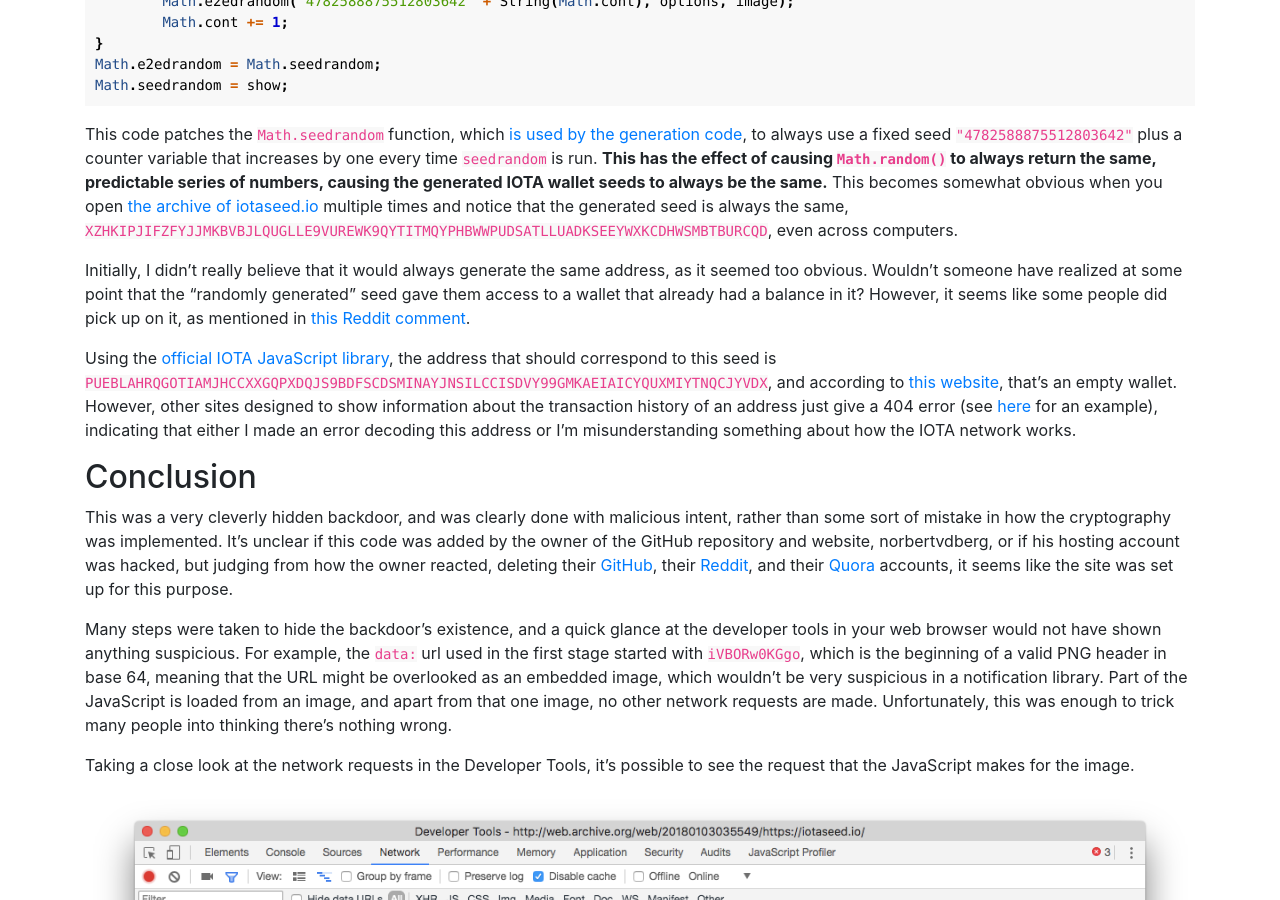
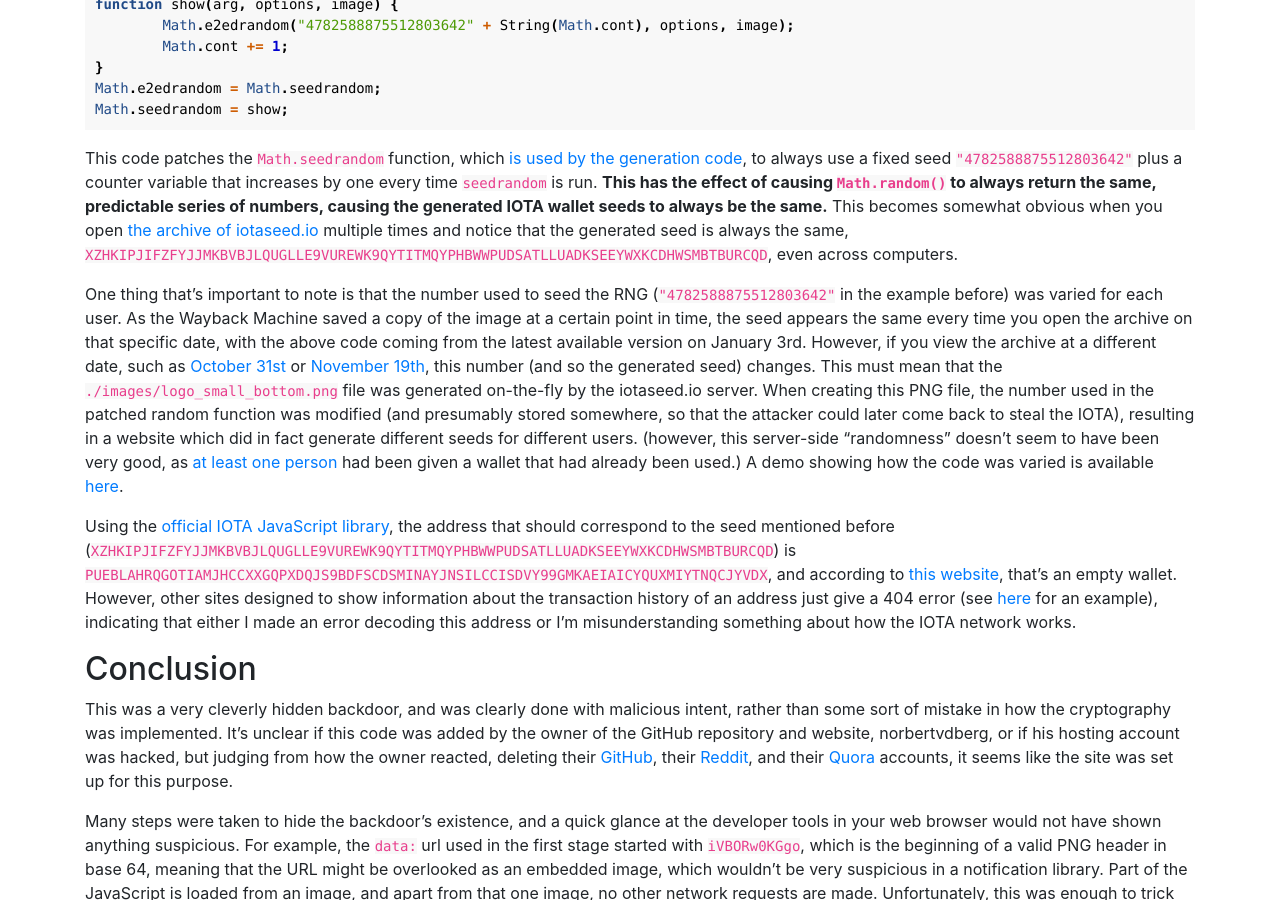
Before and after one commit to thatoddmailbox/thatoddmailbox.github.io, a Jekyll site: the page built from _posts/2018-01-28-iotaseed.md, in a window 1280 px wide and 900 px high, scrolled down 4366 px. Built offline with Jekyll 4.4.1, drawn with Linux system fonts in a browser that asks for light colours; nearby versions of some CDN libraries; some of the changed text lies outside the part shown.

Commit message:
clarify how seeds were varied

```diff
--- a/_layouts/base.html
+++ b/_layouts/base.html
@@ -53,6 +53,10 @@
 	<script src="https://cdnjs.cloudflare.com/ajax/libs/popper.js/1.11.0/umd/popper.min.js" integrity="sha384-b/U6ypiBEHpOf/4+1nzFpr53nxSS+GLCkfwBdFNTxtclqqenISfwAzpKaMNFNmj4" crossorigin="anonymous"></script>
 	<script src="https://maxcdn.bootstrapcdn.com/bootstrap/4.0.0/js/bootstrap.min.js" integrity="sha384-JZR6Spejh4U02d8jOt6vLEHfe/JQGiRRSQQxSfFWpi1MquVdAyjUar5+76PVCmYl" crossorigin="anonymous"></script>
 
+	{% if page.js %}
+	<script src="{{ page.js }}"></script>
+	{% endif %}
+
 	<!-- Global site tag (gtag.js) - Google Analytics -->
 	<script async src="https://www.googletagmanager.com/gtag/js?id=UA-78224503-4"></script>
 	<script>
--- a/_posts/2018-01-28-iotaseed.md
+++ b/_posts/2018-01-28-iotaseed.md
@@ -5,7 +5,7 @@
 excerpt_separator: <!--more-->
 ---
 
-**Update 1/29/2018: the QR code is generated by a Web Worker rather than a Service Worker as initially stated (thanks to [foodblogger](https://news.ycombinator.com/item?id=16256440) on Hacker News for catching this!), and the publish date was corrected**
+**Update 1/29/2018: the QR code is generated by a Web Worker rather than a Service Worker as initially stated (thanks to [foodblogger](https://news.ycombinator.com/item?id=16256440) on Hacker News for catching this!), the publish date was corrected, and as suggested on [Reddit](https://www.reddit.com/r/programming/comments/7tnq7u/how_a_malicious_seed_generation_website_stole_4/dtel2gl/), the article was updated to clarify how the created seeds were varied for different users, but still known to the operator of the website. You can see the original version [here](https://github.com/thatoddmailbox/thatoddmailbox.github.io/blob/e7643908eabd69f96b820ecfb1cc282571494134/_posts/2017-01-28-iotaseed.md).**
 
 Recently, Ars Technica [posted an article](https://arstechnica.com/information-technology/2018/01/two-new-cryptocurrency-heists-make-off-with-over-400m-worth-of-blockchange/) describing how a malicious seed generator, iotaseed.io (now offline), was able to steal almost $4 million (!) worth of IOTA from its users' wallets. The way they describe this is that the website "stored data about each seed generated along with information about the wallet it was associated with, allowing whoever was running the site (or whoever hijacked it) to simply wait until wallets were filled and then cash them out." This made me curious, so I decided to look into the technical details of how the scam was pulled off.
 <!--more-->
@@ -169,9 +169,9 @@
 
 This code patches the `Math.seedrandom` function, which [is used by the generation code](https://github.com/eggdroid/eggseed3/blob/8b92ec0f8b251c9fe91cd64c86803f5b1cf0e3d3/jscript/iotaseed.js#L203), to always use a fixed seed `"4782588875512803642"` plus a counter variable that increases by one every time `seedrandom` is run. **This has the effect of causing `Math.random()` to always return the same, predictable series of numbers, causing the generated IOTA wallet seeds to always be the same.** This becomes somewhat obvious when you open [the archive of iotaseed.io](http://web.archive.org/web/20180103035549/https://iotaseed.io/) multiple times and notice that the generated seed is always the same, `XZHKIPJIFZFYJJMKBVBJLQUGLLE9VUREWK9QYTITMQYPHBWWPUDSATLLUADKSEEYWXKCDHWSMBTBURCQD`, even across computers.
 
-Initially, I didn't really believe that it would always generate the same address, as it seemed too obvious. Wouldn't someone have realized at some point that the "randomly generated" seed gave them access to a wallet that already had a balance in it? However, it seems like some people did pick up on it, as mentioned in [this Reddit comment](https://www.reddit.com/r/Iota/comments/79x0os/is_iotaseedio_trust_able_i_am_planned_to_get_iota/dt0u1v7/).
+One thing that's important to note is that the number used to seed the RNG (`"4782588875512803642"` in the example before) was varied for each user. As the Wayback Machine saved a copy of the image at a certain point in time, the seed appears the same every time you open the archive on that specific date, with the above code coming from the latest available version on January 3rd. However, if you view the archive at a different date, such as [October 31st](http://web.archive.org/web/20171031191834/https://iotaseed.io/) or [November 19th](http://web.archive.org/web/20171119102005/https://iotaseed.io/), this number (and so the generated seed) changes. This must mean that the `./images/logo_small_bottom.png` file was generated on-the-fly by the iotaseed.io server. When creating this PNG file, the number used in the patched random function was modified (and presumably stored somewhere, so that the attacker could later come back to steal the IOTA), resulting in a website which did in fact generate different seeds for different users. (however, this server-side "randomness" doesn't seem to have been very good, as [at least one person](https://www.reddit.com/r/Iota/comments/79x0os/is_iotaseedio_trust_able_i_am_planned_to_get_iota/dt0u1v7/) had been given a wallet that had already been used.) A demo showing how the code was varied is available [here](/iotaseed/decode.html).
 
-Using the [official IOTA JavaScript library](https://github.com/iotaledger/iota.lib.js), the address that should correspond to this seed is `PUEBLAHRQGOTIAMJHCCXXGQPXDQJS9BDFSCDSMINAYJNSILCCISDVY99GMKAEIAICYQUXMIYTNQCJYVDX`, and according to [this website](https://iotabalance.com/), that's an empty wallet. However, other sites designed to show information about the transaction history of an address just give a 404 error (see [here](https://thetangle.org/address/PUEBLAHRQGOTIAMJHCCXXGQPXDQJS9BDFSCDSMINAYJNSILCCISDVY99GMKAEIAICYQUXMIYTNQCJYVDX) for an example), indicating that either I made an error decoding this address or I'm misunderstanding something about how the IOTA network works.
+Using the [official IOTA JavaScript library](https://github.com/iotaledger/iota.lib.js), the address that should correspond to the seed mentioned before (`XZHKIPJIFZFYJJMKBVBJLQUGLLE9VUREWK9QYTITMQYPHBWWPUDSATLLUADKSEEYWXKCDHWSMBTBURCQD`) is `PUEBLAHRQGOTIAMJHCCXXGQPXDQJS9BDFSCDSMINAYJNSILCCISDVY99GMKAEIAICYQUXMIYTNQCJYVDX`, and according to [this website](https://iotabalance.com/), that's an empty wallet. However, other sites designed to show information about the transaction history of an address just give a 404 error (see [here](https://thetangle.org/address/PUEBLAHRQGOTIAMJHCCXXGQPXDQJS9BDFSCDSMINAYJNSILCCISDVY99GMKAEIAICYQUXMIYTNQCJYVDX) for an example), indicating that either I made an error decoding this address or I'm misunderstanding something about how the IOTA network works.
 
 ## Conclusion
 This was a very cleverly hidden backdoor, and was clearly done with malicious intent, rather than some sort of mistake in how the cryptography was implemented. It's unclear if this code was added by the owner of the GitHub repository and website, norbertvdberg, or if his hosting account was hacked, but judging from how the owner reacted, deleting their [GitHub](https://github.com/norbertvdberg), their [Reddit](https://www.reddit.com/user/norbertvdberg/), and their [Quora](https://www.quora.com/profile/Norbert-vd-Berg/log) accounts, it seems like the site was set up for this purpose.
```
Also changed, not shown: iotaseed/css/decode.css (added, +10 -0 lines), iotaseed/decode.html (added, +27 -0 lines), iotaseed/js/decode.js (added, +36 -0 lines), iotaseed/img/logo_small_bottom_dec12.png (added), iotaseed/img/logo_small_bottom_jan3.png (added), iotaseed/img/logo_small_bottom_oct31.png (added).
